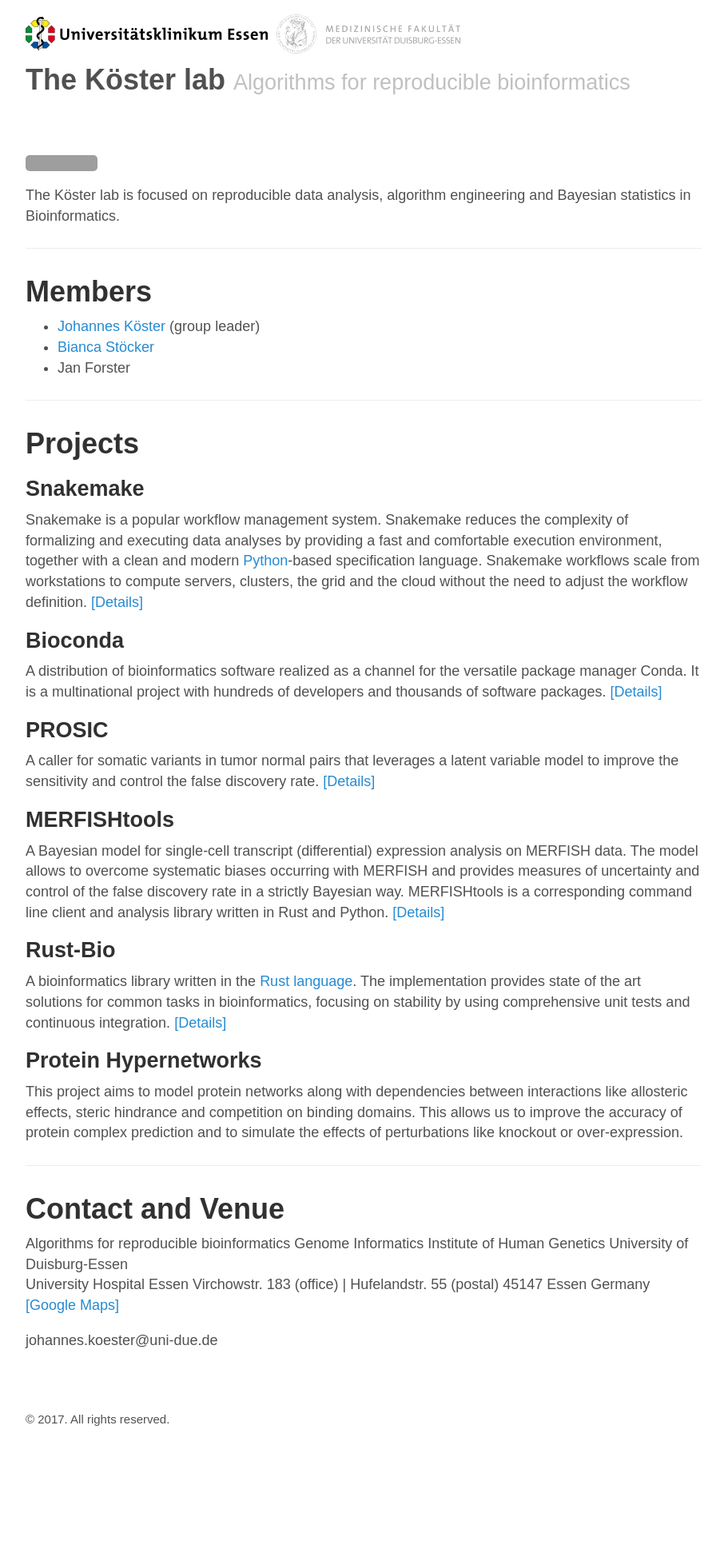
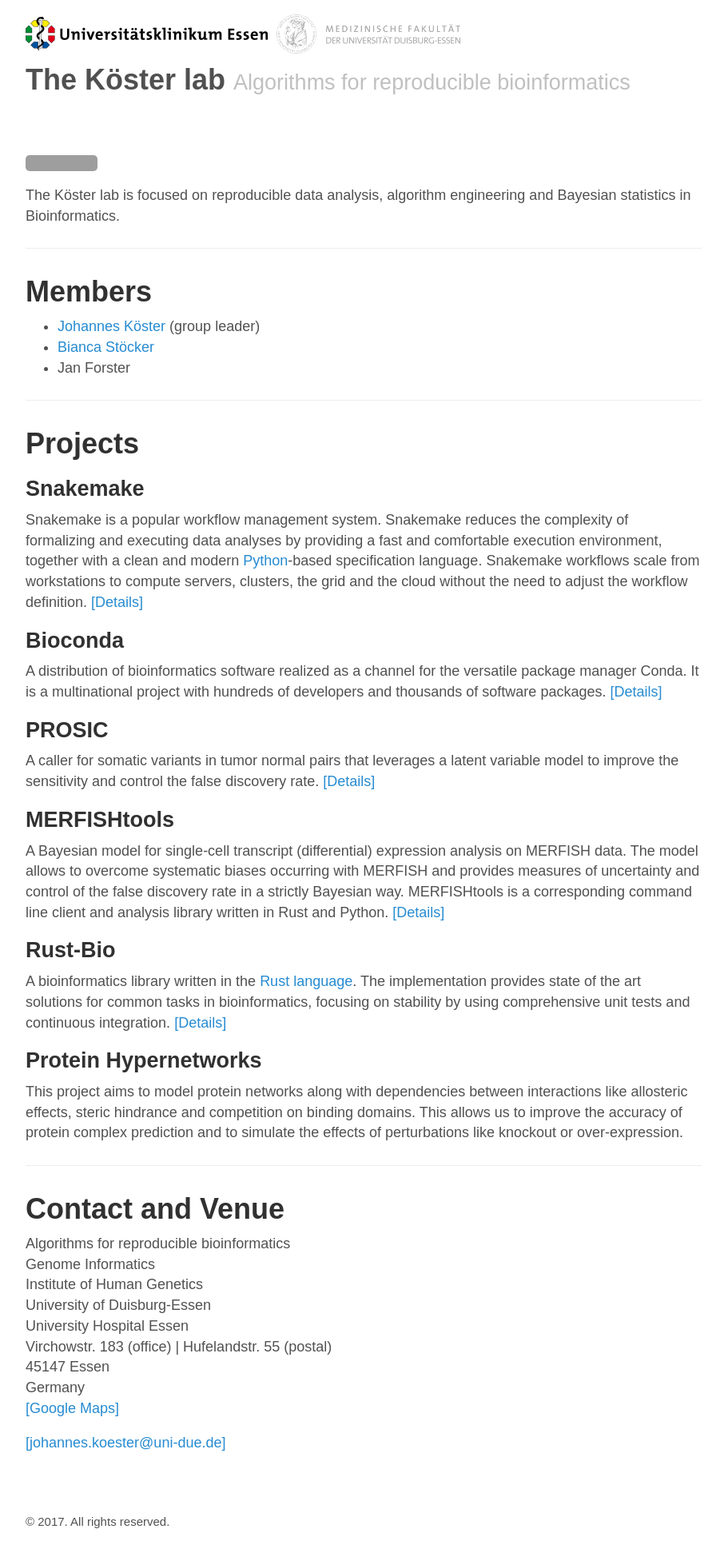
Before and after one commit to koesterlab/koesterlab.github.io, a Jekyll site: the page built from index.md, in a window 1280 px wide. Shown: the whole page at 80% size, without its empty margins (185-1091 px from the left). Built offline with Jekyll 4.4.1, drawn with Linux system fonts in a browser that asks for light colours; our own code applies the rules of GitHub Pages for plain Markdown files; the list of posts is cut into pages by our own code; before the commit the page ends 1823 px from its top, so only the background shows below that; some of the changed lines change nothing that is shown; grey boxes are pictures that could not be loaded.

Commit message:
formatting.

```diff
--- a/index.md
+++ b/index.md
@@ -53,4 +53,4 @@
 Germany
 [[Google Maps]](https://goo.gl/maps/hz5D7dc2tD32)
 
-johannes.koester@uni-due.de
+[[johannes.koester@uni-due.de]](mailto:johannes.koester@uni-due.de)
```
